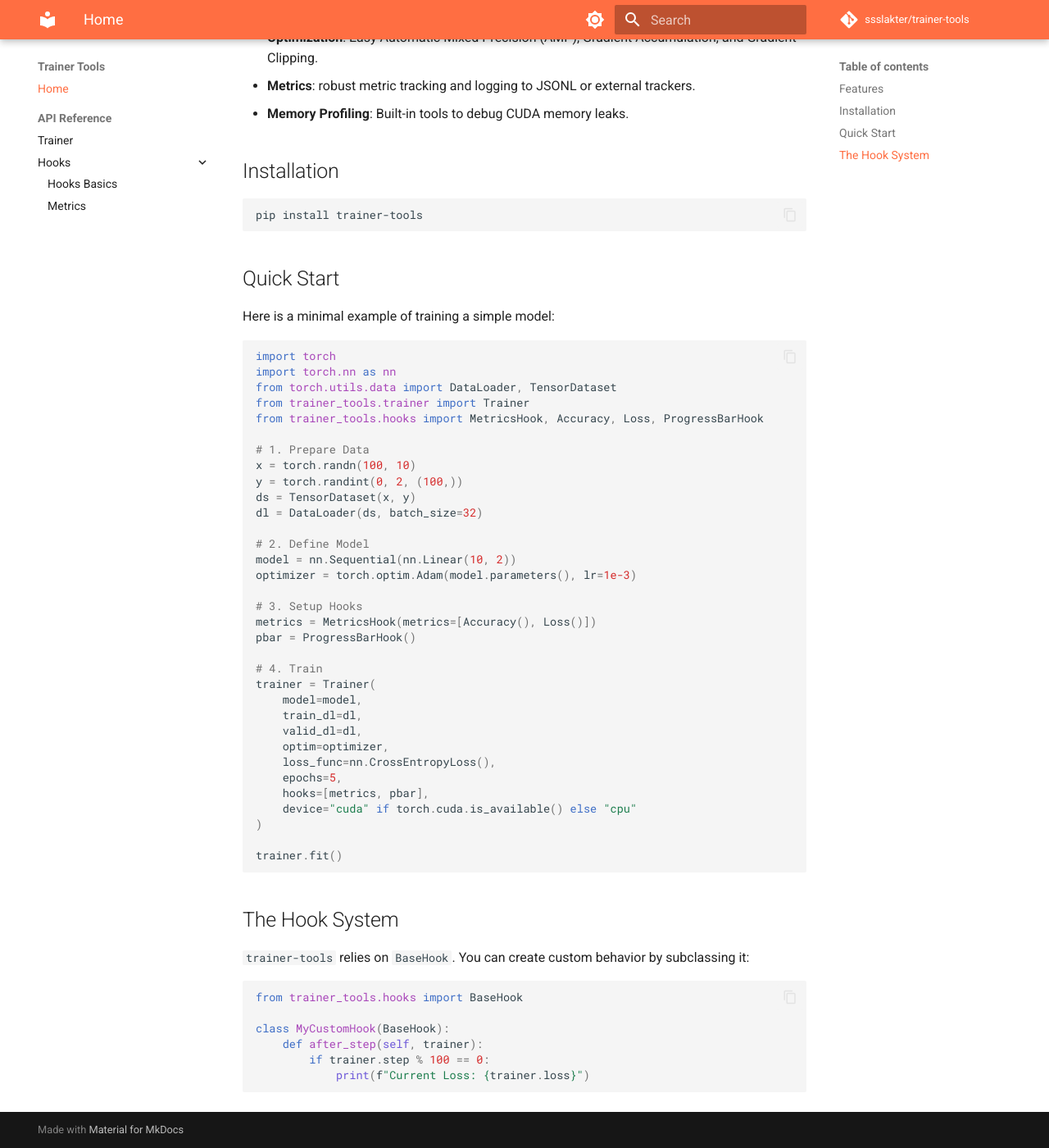
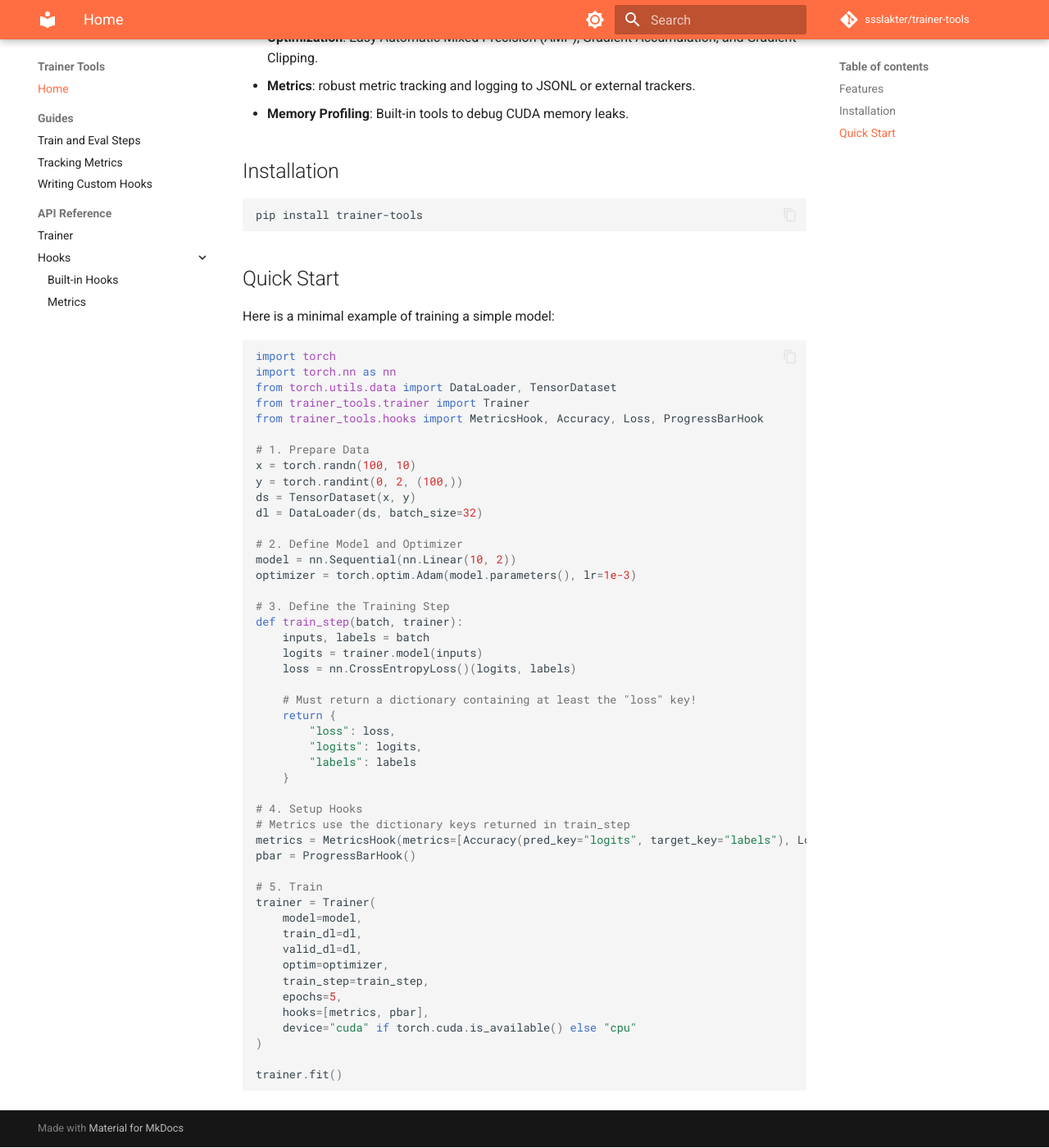
Before and after one commit to ssslakter/trainer-tools, an MkDocs documentation site: the page built from docs/index.md, in a window 1280 px wide and 1400 px high, scrolled down 433 px. Shown: the whole window at 82% size. Built offline with MkDocs 1.6.1 and Material for MkDocs 9.7.7, drawn with Linux system fonts in a browser that asks for light colours; comment, search, counter and statistics services are not loaded.

Commit message:
patch: improve docs

````diff
--- a/docs/index.md
+++ b/docs/index.md
@@ -33,21 +33,35 @@ y = torch.randint(0, 2, (100,))
 ds = TensorDataset(x, y)
 dl = DataLoader(ds, batch_size=32)
 
-# 2. Define Model
+# 2. Define Model and Optimizer
 model = nn.Sequential(nn.Linear(10, 2))
 optimizer = torch.optim.Adam(model.parameters(), lr=1e-3)
 
-# 3. Setup Hooks
-metrics = MetricsHook(metrics=[Accuracy(), Loss()])
+# 3. Define the Training Step
+def train_step(batch, trainer):
+    inputs, labels = batch
+    logits = trainer.model(inputs)
+    loss = nn.CrossEntropyLoss()(logits, labels)
+
+    # Must return a dictionary containing at least the "loss" key!
+    return {
+        "loss": loss,
+        "logits": logits,
+        "labels": labels
+    }
+
+# 4. Setup Hooks
+# Metrics use the dictionary keys returned in train_step
+metrics = MetricsHook(metrics=[Accuracy(pred_key="logits", target_key="labels"), Loss()])
 pbar = ProgressBarHook()
 
-# 4. Train
+# 5. Train
 trainer = Trainer(
     model=model,
     train_dl=dl,
     valid_dl=dl,
     optim=optimizer,
-    loss_func=nn.CrossEntropyLoss(),
+    train_step=train_step,
     epochs=5,
     hooks=[metrics, pbar],
     device="cuda" if torch.cuda.is_available() else "cpu"
@@ -55,16 +69,3 @@ trainer = Trainer(
 
 trainer.fit()
 ```
-
-## The Hook System
-
-`trainer-tools` relies on `BaseHook`. You can create custom behavior by subclassing it:
-
-```py
-from trainer_tools.hooks import BaseHook
-
-class MyCustomHook(BaseHook):
-    def after_step(self, trainer):
-        if trainer.step % 100 == 0:
-            print(f"Current Loss: {trainer.loss}")
-```
--- a/mkdocs.yml
+++ b/mkdocs.yml
@@ -42,8 +42,12 @@ plugins:
 
 nav:
   - Home: index.md
+  - Guides:
+    - Train and Eval Steps: guides/train_eval.md
+    - Tracking Metrics: guides/tracking_metrics.md
+    - Writing Custom Hooks: guides/custom_hooks.md
   - API Reference:
     - Trainer: reference/trainer.md
     - Hooks:
-      - Hooks Basics: reference/hooks.md
+      - Built-in Hooks: reference/hooks_builtin.md
       - Metrics: reference/hooks_metrics.md
````
Also changed, not shown: docs/guides/custom_hooks.md (added, +43 -0 lines), docs/guides/tracking_metrics.md (added, +35 -0 lines), docs/guides/train_eval.md (added, +43 -0 lines), docs/reference/hooks_builtin.md (added, +56 -0 lines), docs/reference/hooks_metrics.md (+26 -0 lines), docs/reference/trainer.md (+13 -2 lines).
